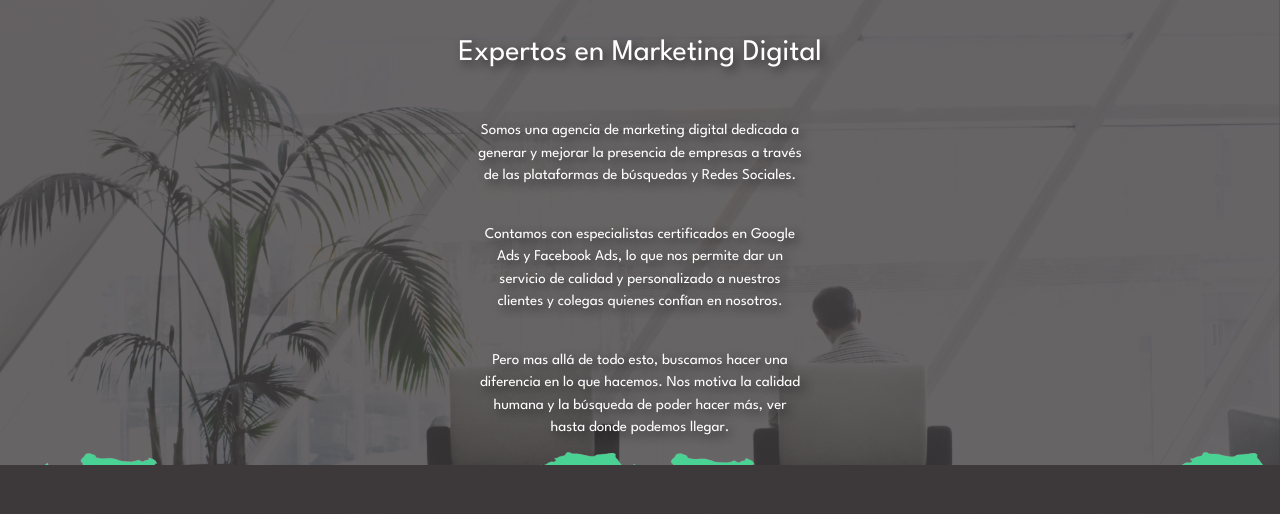
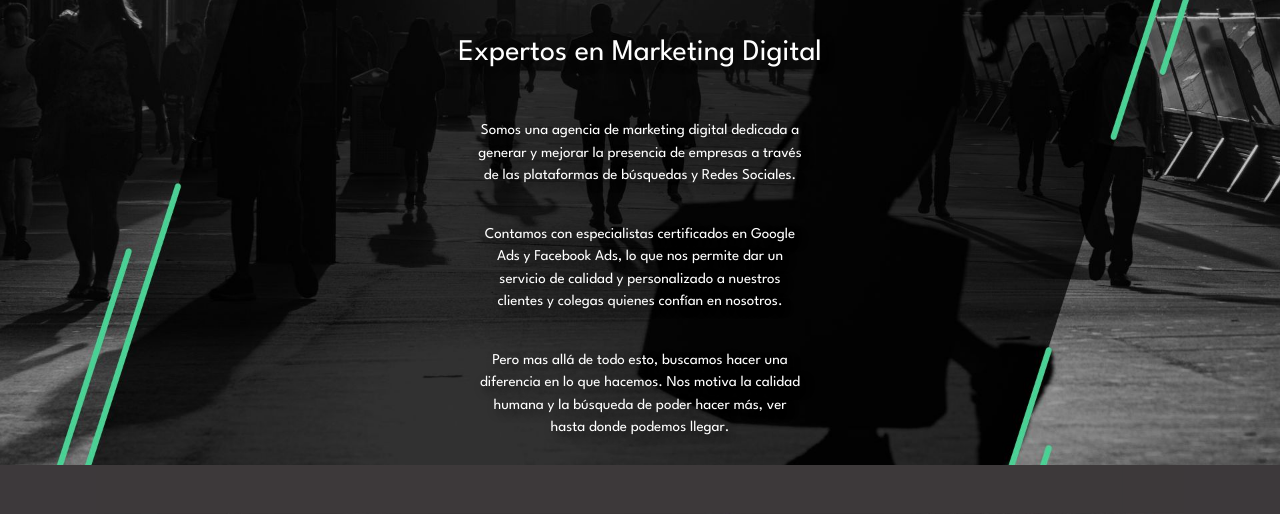
Before and after one commit to jgourriet/Dfsoluciones, a website: page pages/nosotros.html in a window 1280 px wide. Shown: the part 198-712 px from the top of the page. Drawn offline with nearby package versions, Linux system fonts and the light colour scheme.

Commit message:
logo link

```diff
--- a/pages/nosotros.html
+++ b/pages/nosotros.html
@@ -13,7 +13,7 @@
     <meta name="keywords" content="D.F Soluciones, SEO, SEM, Publicidad, posicionamiento, redes sociales, marketing, google adwords, facebook, consultora Digital">
     <meta property="og:type" content="Web site">
     <meta property="og:url" content="https://dfsoluciones.netlify.app/">
-    <meta property="og:image" content="https://dfsoluciones.netlify.app/img/logo.png">
+    <meta property="og:image" content="https://dfsoluciones.netlify.app/img/logodf.png">
     <meta property="og:description" content="D.F Soluciones Agencia de Marketing Digital Argentina. Agencia Marketing Online, Publicidad, Diseño Gráfico y Redes Sociales. Generamos Resultados!" />
     <title>D.F Soluciones - Conocenos</title>
 </head>
--- a/scss/components/_nosotros.scss
+++ b/scss/components/_nosotros.scss
@@ -16,7 +16,7 @@
             width: 100%;
             height: auto;
             .main__sobre {
-                background-image: url(../img/nosotros.png);
+                background-image: url(../img/nosotros.jpg);
                 width: 100%;
                 height: auto;
                 @extend %fondoimg;
```
Also changed, not shown: index.html (+1 -1 lines), pages/contacto.htm (+1 -1 lines), pages/desarrolloweb.html (+1 -1 lines), pages/servicios.html (+1 -1 lines), css/estilos.css, img/nosotros.jpg (added).
